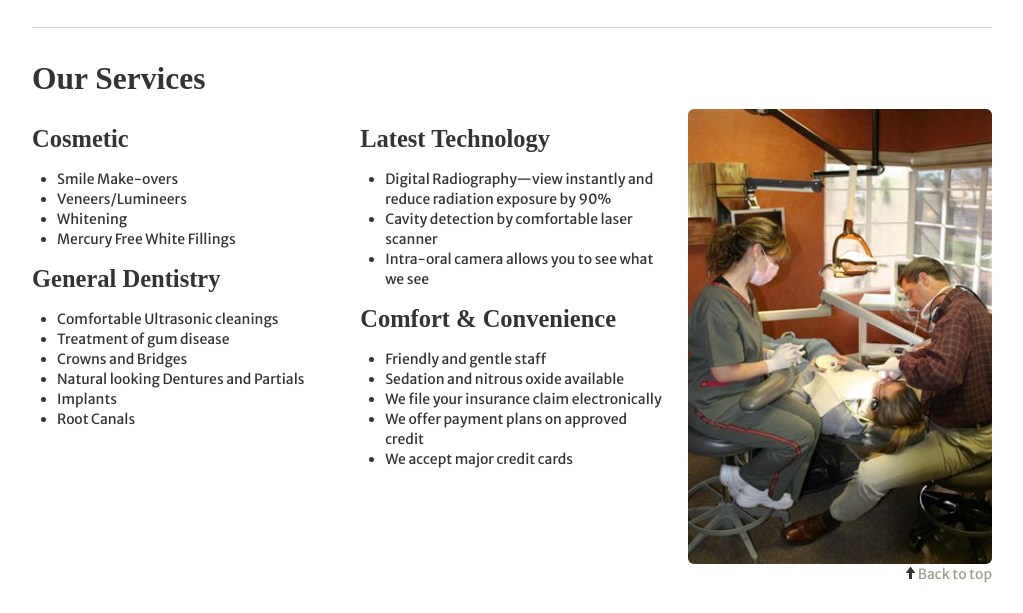
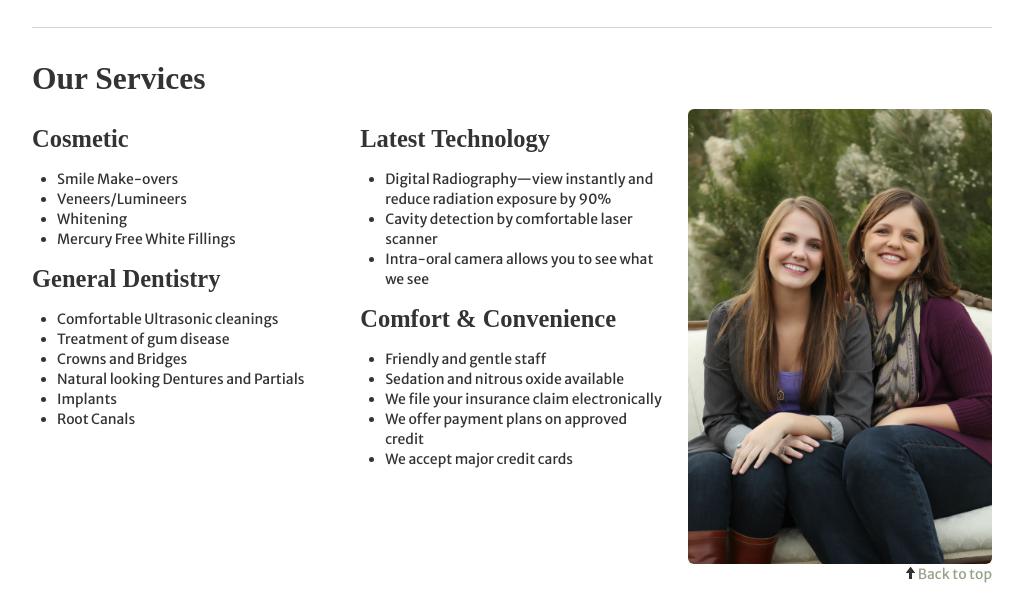
Before and after one commit to neuromusic/steinerdentistry.com-website, a plain HTML site: page index.html in a window 1280 px wide. Shown: the part 1390-2003 px from the top of the page, without its empty margins (128-1151 px from the left). Drawn offline with Linux system fonts and the light colour scheme; a web font is replaced by a local one.

Commit message:
change Services photo to smiling daughters

```diff
--- a/index.html
+++ b/index.html
@@ -195,7 +195,7 @@
               </ul>
             </div>
             <div class="span4">
-              <img src="media/room1.jpg" class="img-rounded">
+              <img src="media/Steiner-23.jpg" class="img-rounded">
             </div>
           </div>
           <div class="row-fluid">
```
Also changed, not shown: media/Steiner-23.jpg (added).
